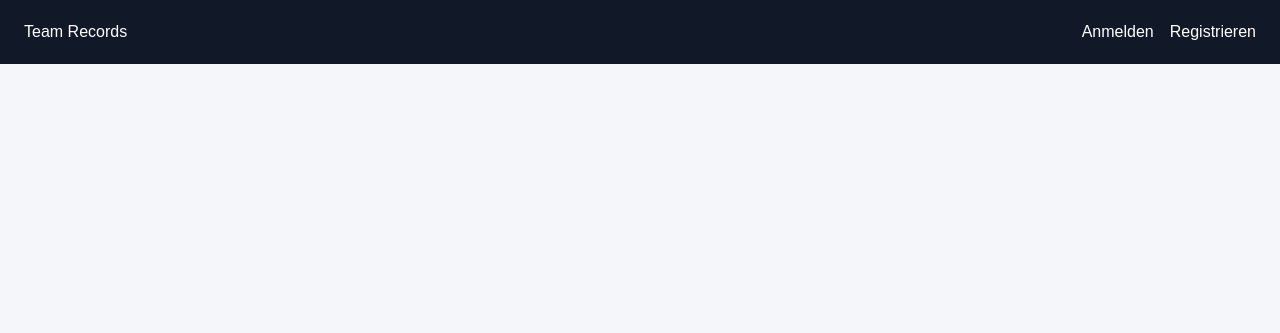
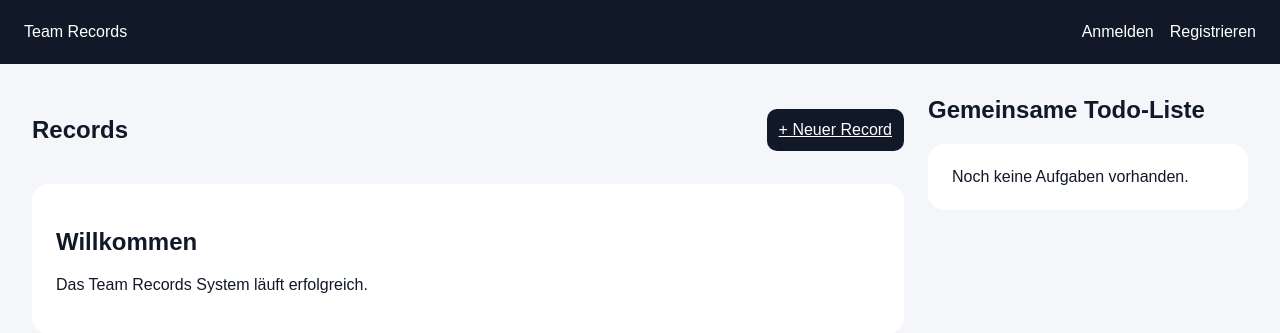
Before and after one commit to parsa0406pc-code/Team-Records-App, a FastAPI app: page / in a window 1280 px wide. Shown: the top 333 px of the page. Run offline with FastAPI, Linux system fonts and the light colour scheme.

Commit message:
create initial dashboard layout and homepage

```diff
--- a/main.py
+++ b/main.py
@@ -30,5 +30,5 @@ def home(request: Request):
 
     return templates.TemplateResponse(
         request=request,
-        name="base.html"
+        name="index.html"
     )
--- a/static/style.css
+++ b/static/style.css
@@ -105,3 +105,32 @@ input {
 
     margin-bottom: 16px;
 }
+.layout {
+    display: grid;
+
+    grid-template-columns: 1fr 320px;
+
+    gap: 24px;
+}
+
+.section-header {
+    display: flex;
+
+    justify-content: space-between;
+
+    align-items: center;
+
+    margin-bottom: 20px;
+}
+
+.card {
+    background: white;
+
+    padding: 24px;
+
+    border-radius: 16px;
+}
+
+.sidebar h2 {
+    margin-top: 0;
+}
--- a/templates/index.html
+++ b/templates/index.html
@@ -0,0 +1,51 @@
+{% extends "base.html" %}
+
+{% block content %}
+
+<div class="layout">
+
+    <section class="content">
+
+        <div class="section-header">
+
+            <h1>
+                Records
+            </h1>
+
+            <a class="btn" href="/records/new">
+                + Neuer Record
+            </a>
+
+        </div>
+
+        <div class="card">
+
+            <h2>
+                Willkommen
+            </h2>
+
+            <p>
+                Das Team Records System läuft erfolgreich.
+            </p>
+
+        </div>
+
+    </section>
+
+    <aside class="sidebar">
+
+        <h2>
+            Gemeinsame Todo-Liste
+        </h2>
+
+        <div class="card">
+
+            Noch keine Aufgaben vorhanden.
+
+        </div>
+
+    </aside>
+
+</div>
+
+{% endblock %}
```
